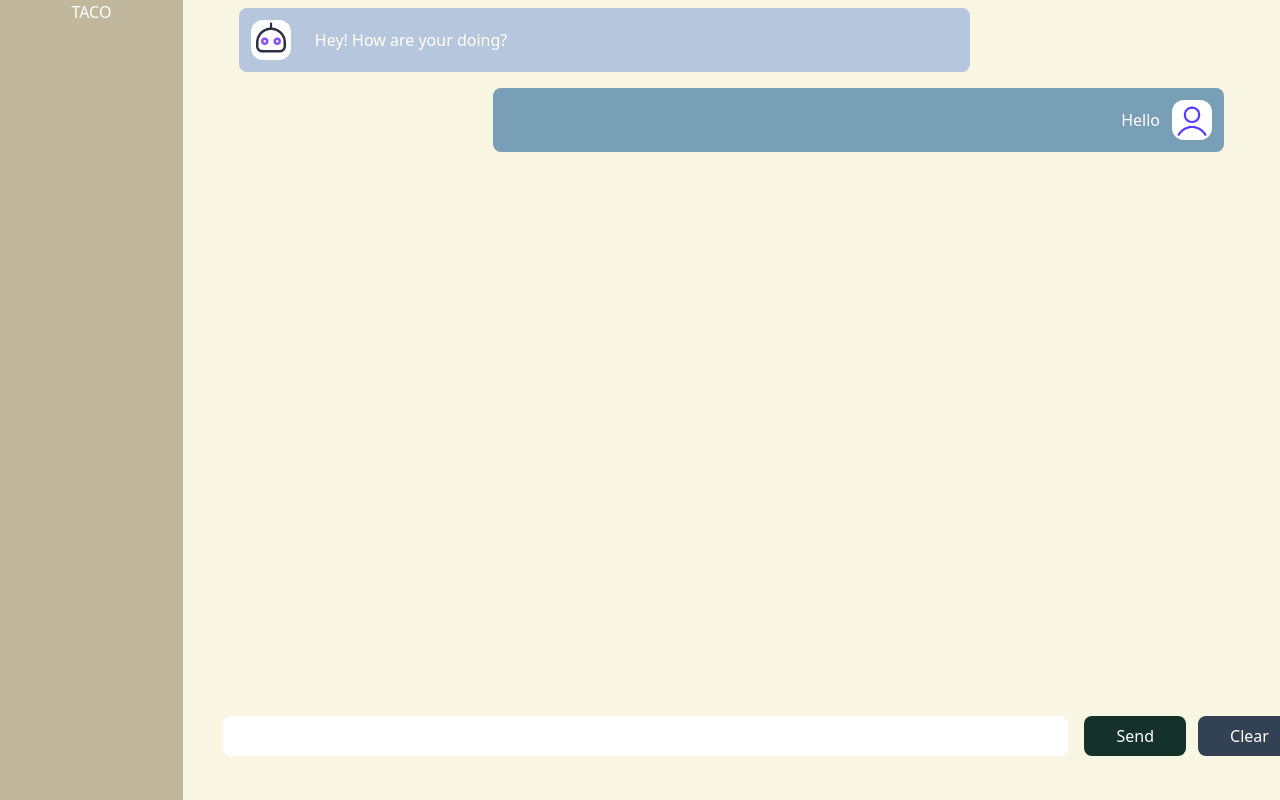
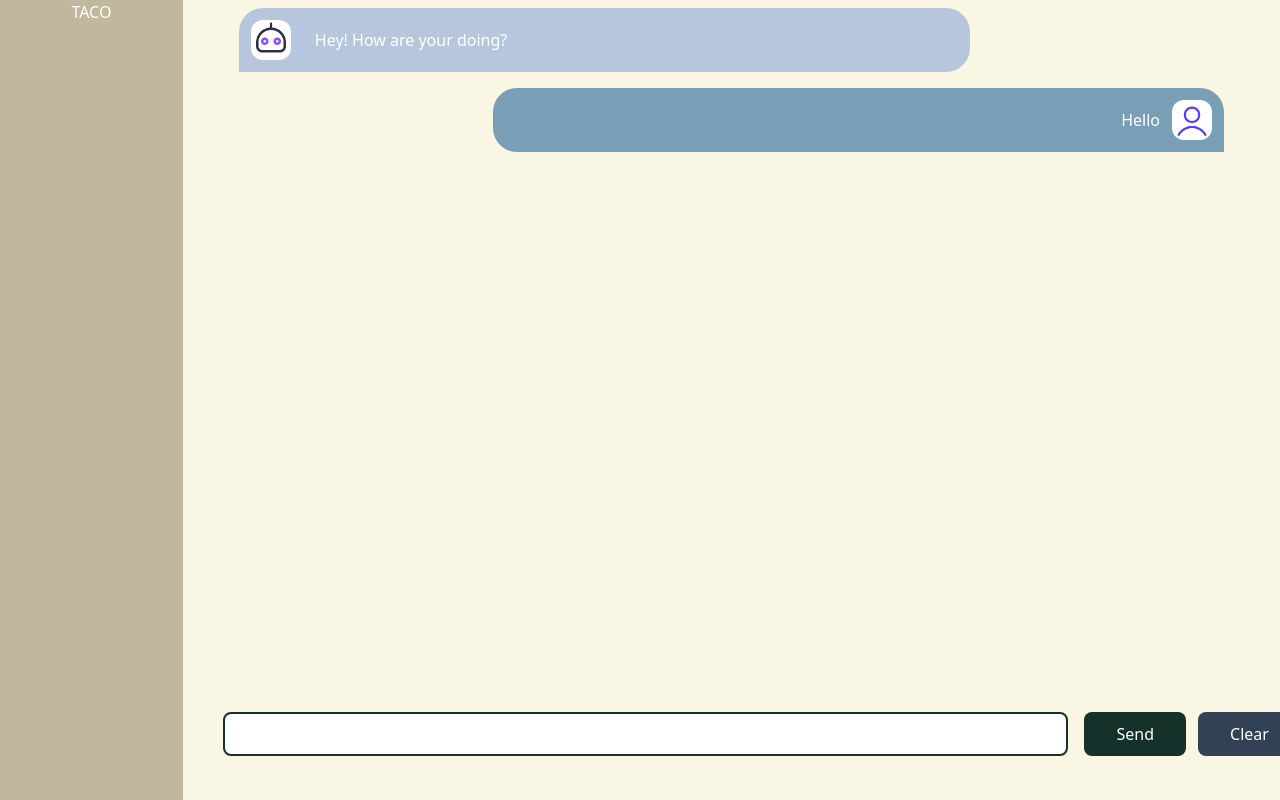
Before and after one commit to Yodawgz0/taco, a Next.js app: page / in a window 1280 px wide. Shown: the top 800 px of the page. Built offline with nearby package versions, Linux system fonts and the light colour scheme.

Commit message:
chat css improvements

```diff
--- a/src/components/Chat.tsx
+++ b/src/components/Chat.tsx
@@ -81,10 +81,10 @@ export default function Chat() {
           {chatRepliesSet.map((ele, index) => (
             <div
               key={index}
-              className={`text-white m-14 w-2/3 py-3 my-2 items-center rounded-lg flex flex-row+ ${
+              className={`text-white m-14 w-2/3 py-3 my-2 items-center flex flex-row+ ${
                 ele.owner === "bot"
-                  ? " bg-hypMedPurple"
-                  : " bg-hypDarkPurple justify-end float-right"
+                  ? " bg-hypMedPurple rounded-e-3xl rounded-tl-3xl "
+                  : " bg-hypDarkPurple rounded-s-3xl rounded-tr-3xl justify-end float-right"
               }`}
             >
               {ele.owner === "bot" && (
@@ -109,7 +109,7 @@ export default function Chat() {
         {showStopResponding && (
           <button
             onClick={() => handleStopResp()}
-            className="text-white fixed top-[83%] left-[50%] border-solid border-white border-2 rounded-lg px-4"
+            className="text-hypLightPurple fixed top-[83%] left-[50%] border-solid border-hypLightPurple border-2 rounded-lg px-4"
           >
             ▣ Stop Responding
           </button>
@@ -117,7 +117,7 @@ export default function Chat() {
         <div className="grid grid-cols-12 gap-3 mx-10 my-11">
           <div className="col-span-10">
             <input
-              className="w-full px-4 rounded-lg py-2"
+              className="w-full px-4 rounded-lg py-2 border-solid border-hypLightPurple border-2 "
               onChange={(e) => {
                 setChatText(e.target.value);
                 setalertInfoFlag([false, ""]);
```
